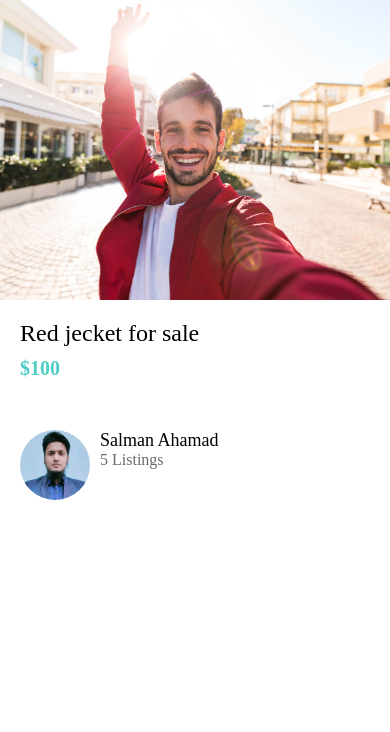
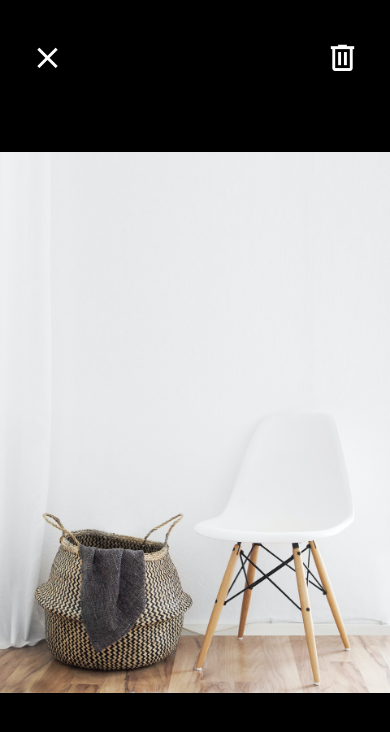
Before and after one commit to Shahriyar-Hosen/Native-Demo-Project, a React Native app: screen / in a window 390 px wide. Shown: the top 732 px of the page. Built offline with nearby package versions, Linux system fonts and the light colour scheme.

Commit message:
ViewImageScreen

```diff
--- a/App.tsx
+++ b/App.tsx
@@ -5,13 +5,13 @@
 
 import React from 'react';
 import {StyleSheet} from 'react-native';
-import ListingDetailsScreen from './app/screens/ListingDetailsScreen';
+import ViewImageScreen from './app/screens/ViewImageScreen';
 
 function App(): JSX.Element {
   // return <WelcomeScreen />;
-  // return <ViewImageScreen />;
+  return <ViewImageScreen />;
   // return <Cards />;
-  return <ListingDetailsScreen />;
+  // return <ListingDetailsScreen />;
   // return (
   //   <View style={styles.mainContainer}>
   //     {/* <Borders /> */}
--- a/app/screens/ViewImageScreen.tsx
+++ b/app/screens/ViewImageScreen.tsx
@@ -2,13 +2,18 @@
 import React from 'react';
 import {Image, StyleSheet, View} from 'react-native';
 
+import Icon from 'react-native-vector-icons/MaterialCommunityIcons';
 import colors from '../config/colors';
 
 const ViewImageScreen = () => {
   return (
     <View style={styles.container}>
-      <View style={styles.closeIcon} />
-      <View style={styles.deleteIcon} />
+      <View style={styles.closeIcon}>
+        <Icon name="close" size={35} color={colors.white} />
+      </View>
+      <View style={styles.deleteIcon}>
+        <Icon name="trash-can-outline" size={35} color={colors.white} />
+      </View>
       <Image
         resizeMode="contain"
         style={styles.image}
@@ -27,17 +32,11 @@ const styles = StyleSheet.create({
     position: 'absolute',
     top: 40,
     left: 30,
-    width: 50,
-    height: 50,
-    backgroundColor: colors.primary,
   },
   deleteIcon: {
     position: 'absolute',
     top: 40,
     right: 30,
-    width: 50,
-    height: 50,
-    backgroundColor: colors.secondary,
   },
   image: {
     width: '100%',
```
